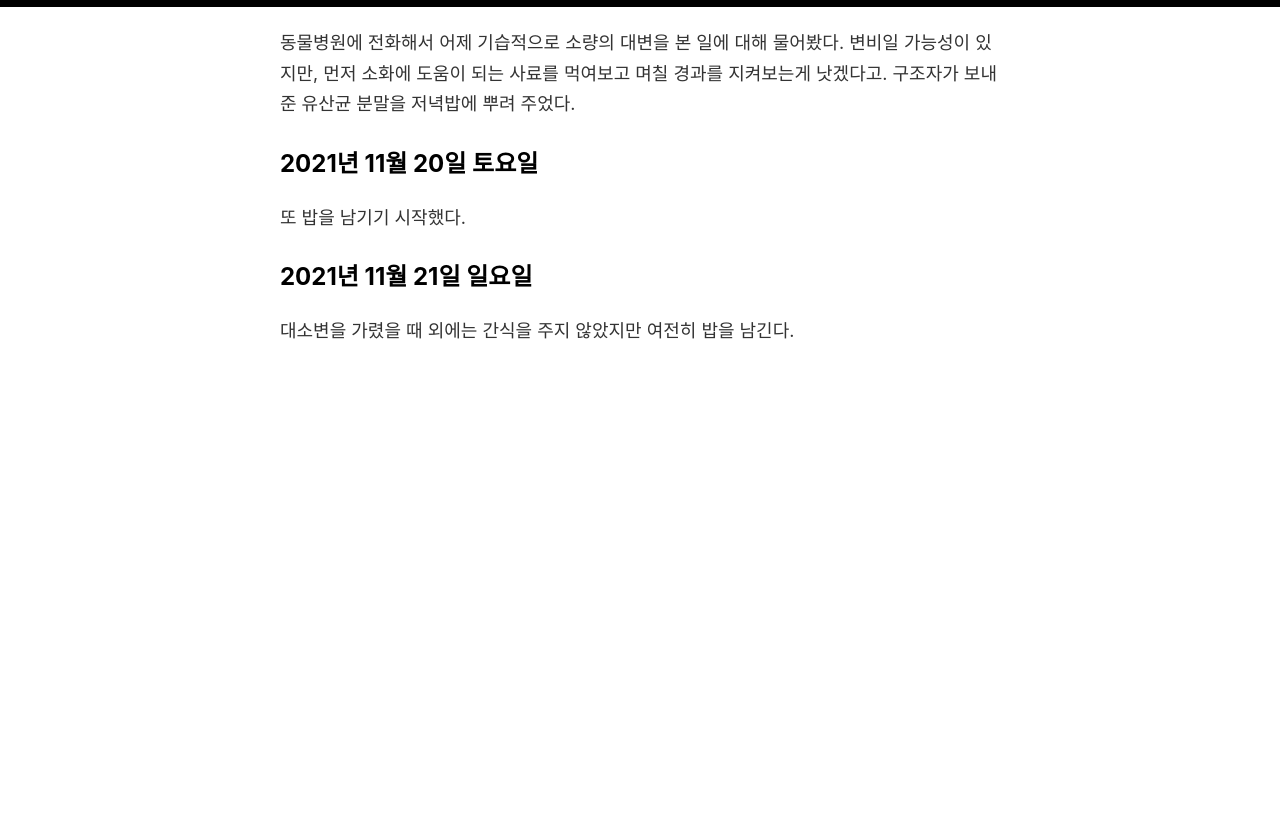
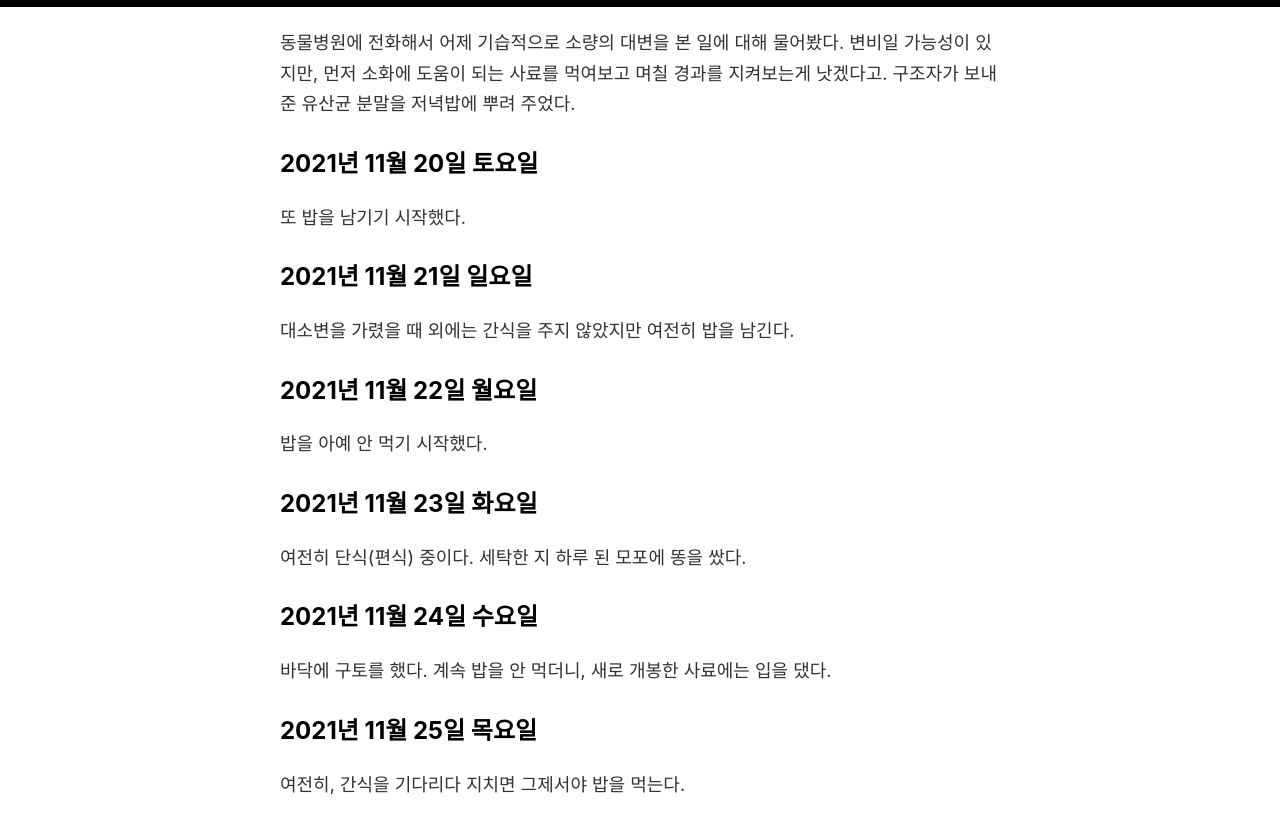
Before and after one commit to oxmhpark/www.exonomicon.net, a Jekyll site: the page built from _posts/2021-10-31-caring-note-of-aeng-doo.md, in a window 1280 px wide and 900 px high, scrolled down 3306 px. Shown: the top 833 px of the window. Built offline with Jekyll 4.4.1, drawn with Linux system fonts in a browser that asks for light colours; comment, search, counter and statistics services are not loaded; before the commit the page ends 3753 px from its top, so only the background shows below that.

Commit message:
Update 2021-10-31-caring-note-of-aeng-doo.md

```diff
--- a/_posts/2021-10-31-caring-note-of-aeng-doo.md
+++ b/_posts/2021-10-31-caring-note-of-aeng-doo.md
@@ -69,3 +69,15 @@ published: true
 
 ## 2021년 11월 21일 일요일
 대소변을 가렸을 때 외에는 간식을 주지 않았지만 여전히 밥을 남긴다.
+
+## 2021년 11월 22일 월요일
+밥을 아예 안 먹기 시작했다.
+
+## 2021년 11월 23일 화요일
+여전히 단식(편식) 중이다. 세탁한 지 하루 된 모포에 똥을 쌌다.
+
+## 2021년 11월 24일 수요일
+바닥에 구토를 했다. 계속 밥을 안 먹더니, 새로 개봉한 사료에는 입을 댔다.
+
+## 2021년 11월 25일 목요일
+여전히, 간식을 기다리다 지치면 그제서야 밥을 먹는다.
```
